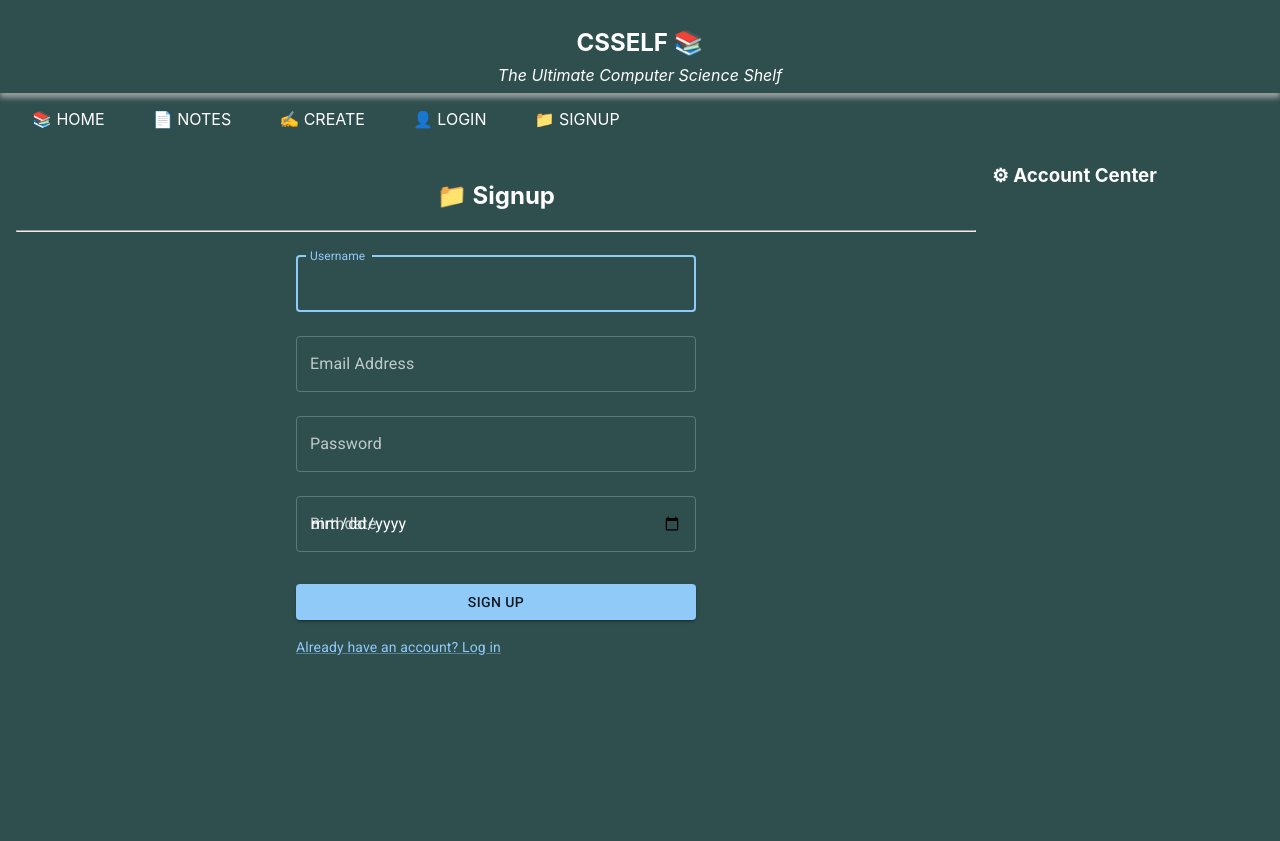
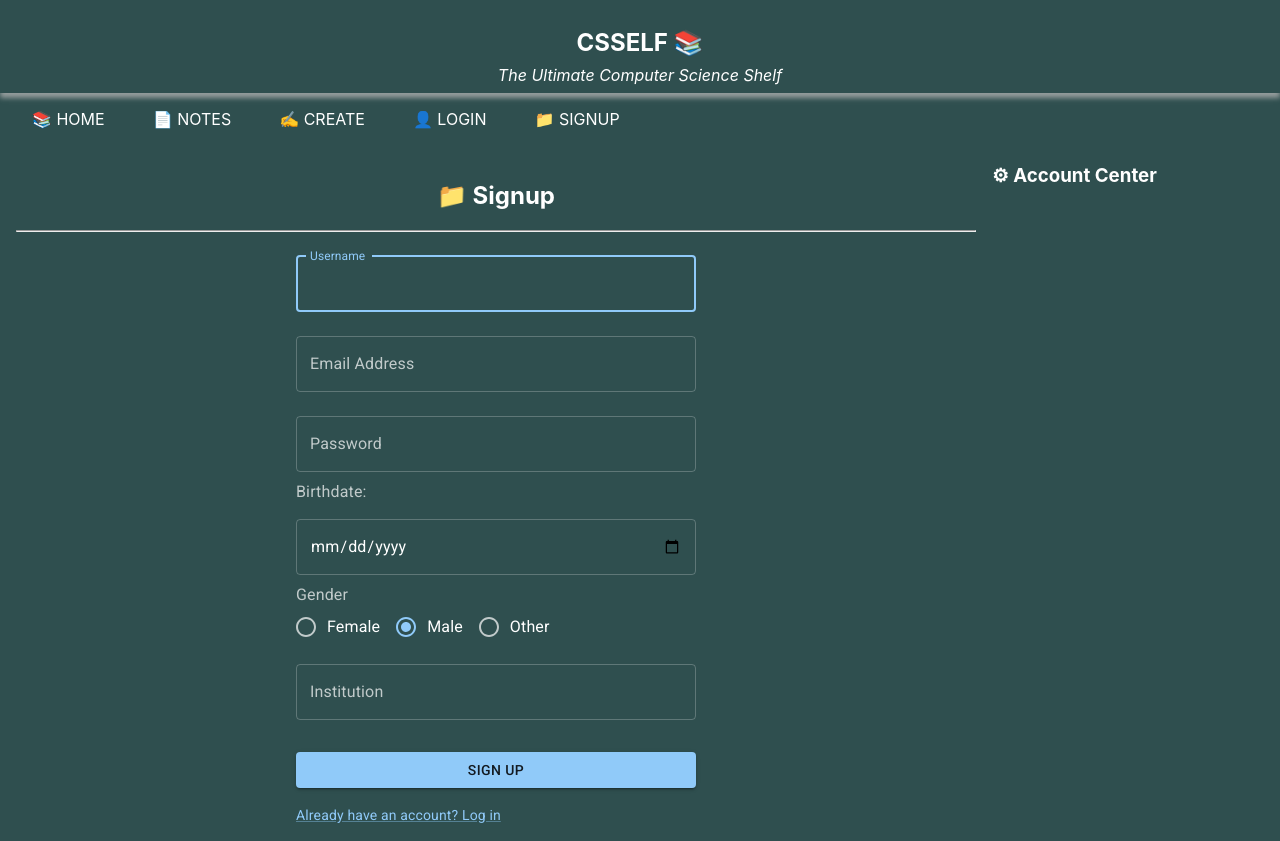
Before and after one commit to royastik27/csshelf, a React (Create React App) app: page /signup in a window 1280 px wide. Before the commit the page ends 800 px from the top, so only its background shows below. Built offline with nearby package versions, Linux system fonts and the light colour scheme; a web font is replaced by a local one.

Commit message:
Implemented Fetch API Calls

```diff
--- a/data/userSchema.js
+++ b/data/userSchema.js
@@ -5,10 +5,10 @@ const userSchema = new mongoose.Schema(
         userName: String,
         email: String,
         password: String,
-        birthDate: Date,
+        birthDate: String,
         gender: String,
-        institution: String,
-        phoneNumber: String
+        institution: String
+        // phoneNumber: String
     }, {
         versionKey: false
     }
--- a/package.json
+++ b/package.json
@@ -16,6 +16,7 @@
     "mongoose": "^7.0.3",
     "react": "^18.2.0",
     "react-dom": "^18.2.0",
+    "react-phone-input-2": "^2.15.1",
     "react-router-dom": "^6.8.1",
     "react-scripts": "5.0.1",
     "web-vitals": "^2.1.4"
--- a/src/modals/Signup/index.js
+++ b/src/modals/Signup/index.js
@@ -1,21 +1,51 @@
+import Box from '@mui/material/Box';
+import InputLabel from '@mui/material/InputLabel';
+import TextField from '@mui/material/TextField';
+
+import Radio from '@mui/material/Radio';
+import RadioGroup from '@mui/material/RadioGroup';
+import FormControlLabel from '@mui/material/FormControlLabel';
+import FormControl from '@mui/material/FormControl';
+
 import Button from '@mui/material/Button';
-import TextField from '@mui/material/TextField';
-import FormControlLabel from '@mui/material/FormControlLabel';
-import Checkbox from '@mui/material/Checkbox';
 import Link from '@mui/material/Link';
-import Grid from '@mui/material/Grid';
-import Box from '@mui/material/Box';
+
+import PhoneInput from 'react-phone-input-2'
+import 'react-phone-input-2/lib/style.css'
 
 import './index.css';
 
 function Signup() {
-  const handleSubmit = (event) => {
+
+  const handleSubmit = async (event) => {
       event.preventDefault();
-      const data = new FormData(event.currentTarget);
-      console.log({
+
+      const data = new FormData(event.currentTarget); // actually event.target is null, It has property called even.target which is the FORM DOM. Fix this issue latar.
+
+      const bodyData = JSON.stringify({
+        userName: data.get('userName'),
         email: data.get('email'),
         password: data.get('password'),
+        birthDate: data.get('birthDate'),
+        gender: data.get('gender'),
+        institution: data.get('institution'),
       });
+
+      try {
+        const res = await fetch('http://localhost:5000/api/adduser', {
+              method: "POST",
+              // mode: 'cors',
+              headers: {
+                'Content-type': 'application/json'
+              },
+              body: bodyData
+        });
+        console.log(res);
+      }
+      catch(err) {
+        // console.log('Something wrong');
+        console.log(err);
+      }
     };
 
   return (
@@ -50,15 +80,37 @@ function Signup() {
           name="password"
           type="password"
           id="password"
-        />
+        /><br></br>
 
+        <InputLabel>Birthdate:</InputLabel>
         <TextField
           margin="normal"
           fullWidth
-          label="Birthdate"
           name="birthDate"
           type="date"
           id="birthDate"
+        />
+
+        {/* GENDER */}
+        <InputLabel>Gender</InputLabel>
+        <RadioGroup
+          row
+          aria-labelledby="demo-radio-buttons-group-label"
+          defaultValue="male"
+          name="gender"
+        >
+          <FormControlLabel value="female" control={<Radio />} label="Female" />
+          <FormControlLabel value="male" control={<Radio />} label="Male" />
+          <FormControlLabel value="other" control={<Radio />} label="Other" />
+        </RadioGroup>
+
+        {/* INSTITUTION */}
+        <TextField
+          margin="normal"
+          fullWidth
+          label="Institution"
+          name="institution"
+          id="institution"
         />
 
         <Button
```
Also changed, not shown: server.js (+24 -1 lines), 1 other file (tests, documents, lock files or other folders).
